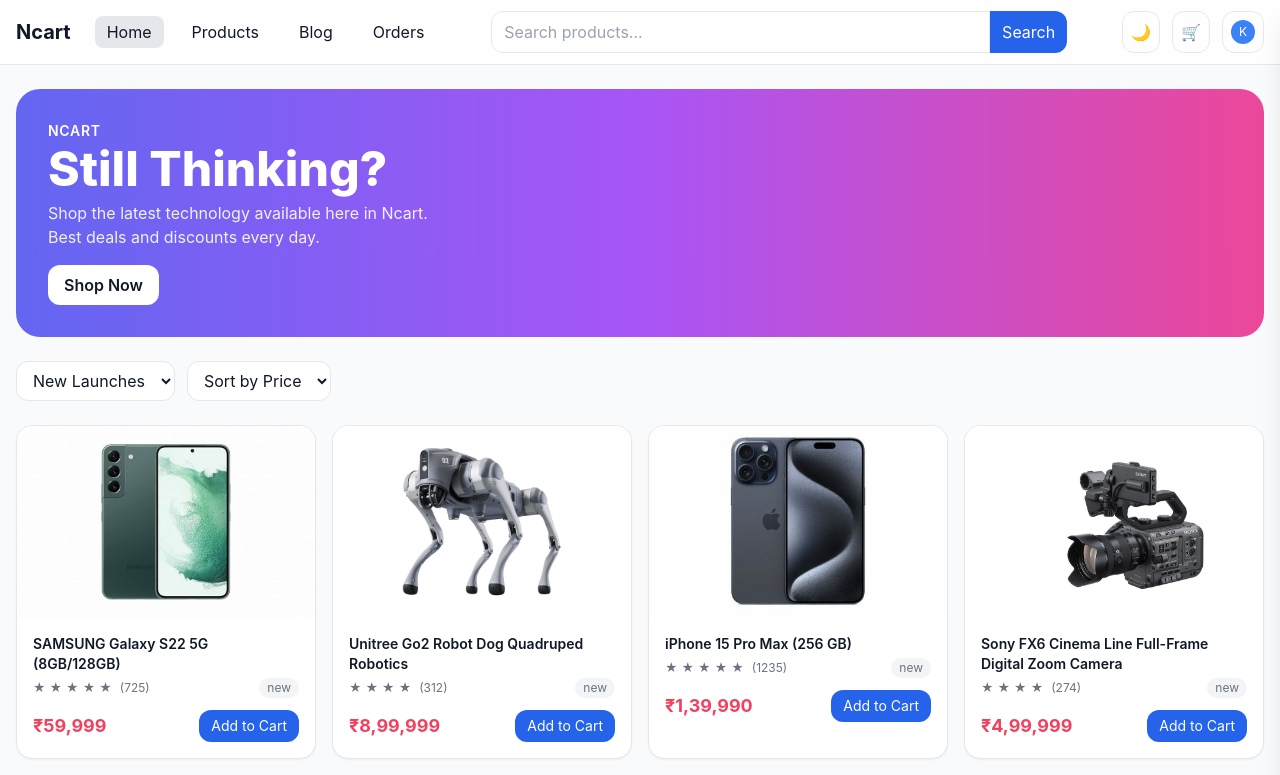
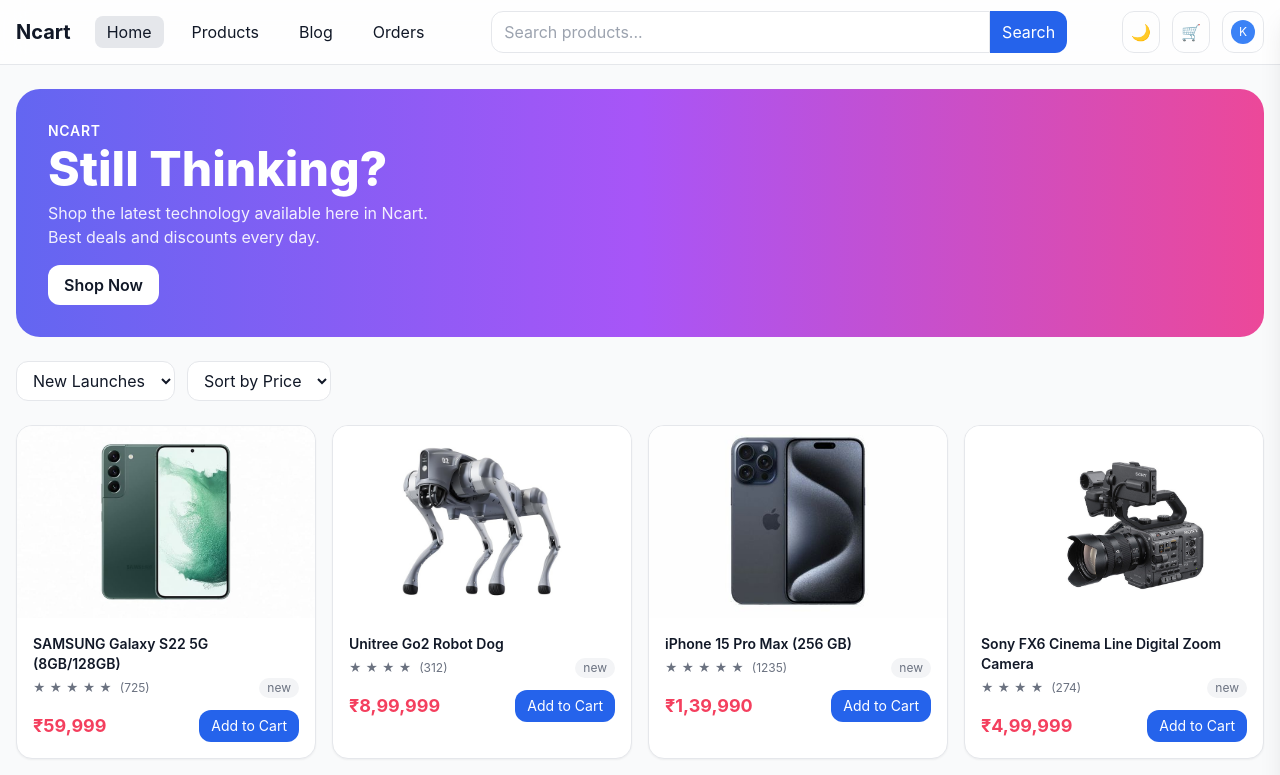
Before and after one commit to Korikanas/Ncart-Naveen, a React (Vite) app: page / in a window 1280 px wide. Shown: the top 775 px of the page. Built offline with nearby package versions, Linux system fonts and the light colour scheme; the HTML template or start-up script is replaced by a standard one.

Commit message:
Update products.js

```diff
--- a/src/data/products.js
+++ b/src/data/products.js
@@ -16,10 +16,10 @@
   { id: "l-galaxybook3", name: "Samsung Galaxy Book3 i5 (16\")", price: 131391, category: "Laptops", img: "img/book3.jpg", rating: 5, reviews: 123, desc: "16GB/512GB | Win 11 Home" },
 
   // Gadgets
-{id: "n-unitree-go2",name: "Unitree Go2 Robot Dog Quadruped Robotics", price: 899999,category: "new",img: "img/dog.jpg",rating: 4.8,reviews: 312, desc: "AI Mobility | 4D LIDAR | Autonomous Navigation"},
+{id: "n-unitree-go2",name: "Unitree Go2 Robot Dog", price: 899999,category: "new",img: "img/dog.jpg",rating: 4.8,reviews: 312, desc: "AI Mobility | 4D LIDAR | Autonomous Navigation"},
 {id: "g-logi-k480", name: "Logitech K480 Multidevice Bluetooth Tablet Keyboard", price: 2999, category: "Gadgets", img: "img/keybord.jpg",rating: 4.5, reviews: 1485, desc: "Multi-Device | Easy-Switch Dial | Built-in Cradle"},
   { id: "p-15pm", name: "iPhone 15 Pro Max (256 GB)", price: 139990, category: "new", img: "img/iPhone_15.jpg", rating: 5, reviews: 1235, desc: "6.7” Super Retina XDR | A17 Pro | 48MP" },
-{ id: "n-sony-fx6", name: "Sony FX6 Cinema Line Full-Frame Digital Zoom Camera", price: 499999, category: "new", img: "img/cam.jpg", rating: 4.9, reviews: 274, desc: "4K Full-Frame | Fast Hybrid AF | Professional Video"},
+{ id: "n-sony-fx6", name: "Sony FX6 Cinema Line Digital Zoom Camera", price: 499999, category: "new", img: "img/cam.jpg", rating: 4.9, reviews: 274, desc: "4K Full-Frame | Fast Hybrid AF | Professional Video"},
   { id: "g-spigen-pb", name: "Spigen 10000 mAh MagSafe", price: 2399, category: "Gadgets", img: "img/Spigen.jpg", rating: 5, reviews: 764, desc: "20W Wireless | Ultra-compact" },
   { id: "g-buds3", name: "Samsung Galaxy Buds 3 (Silver)", price: 13850, category: "new", img: "img/buds.avif", rating: 4, reviews: 451, desc: "24-bit Hi-Fi | up to 36H | IP57" },
   { id: "n-dji-avata2", name: "DJI Avata 2 Fly More Combo", price: 139000, category: "new", img: "img/dji.jpg", rating: 5, reviews: 734, desc: "4K | Built‑in Prop Guard | POV" },
@@ -32,4 +32,5 @@
   style: "currency",
   currency: "INR",
   maximumFractionDigits: 0
+
 });
```
